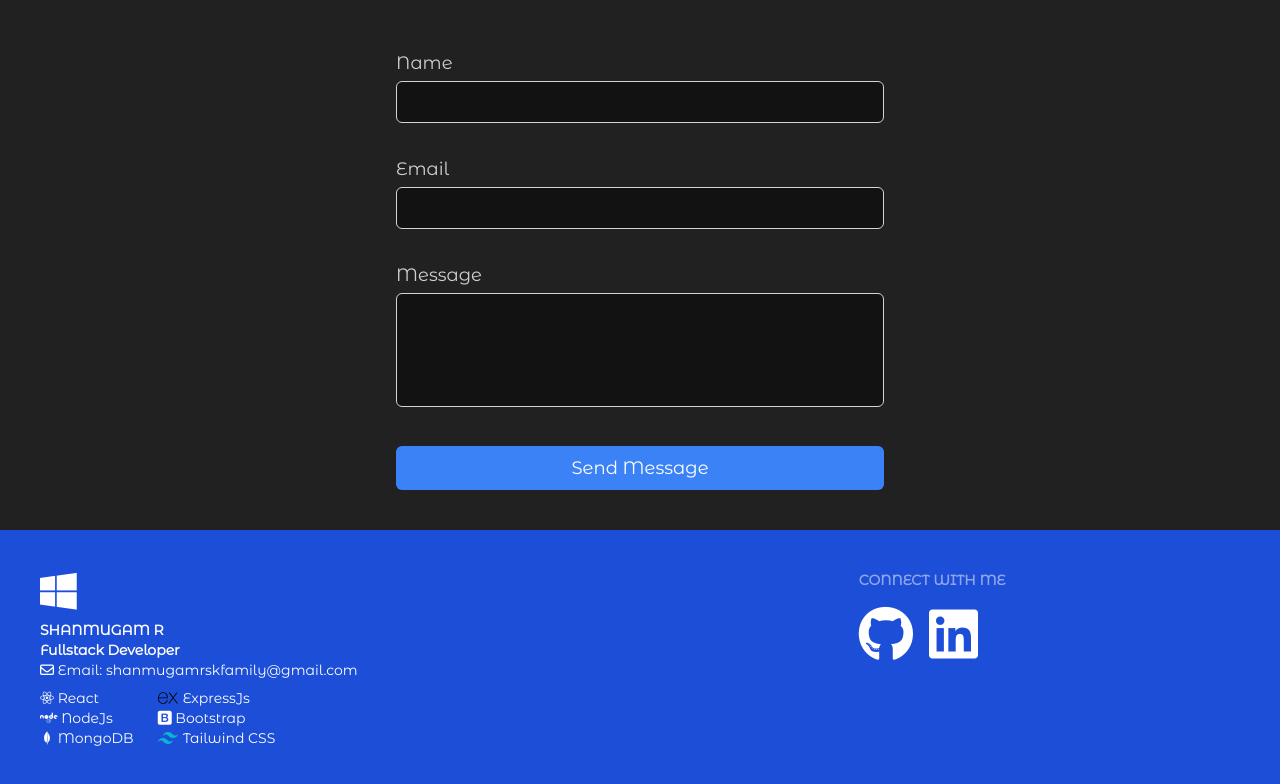
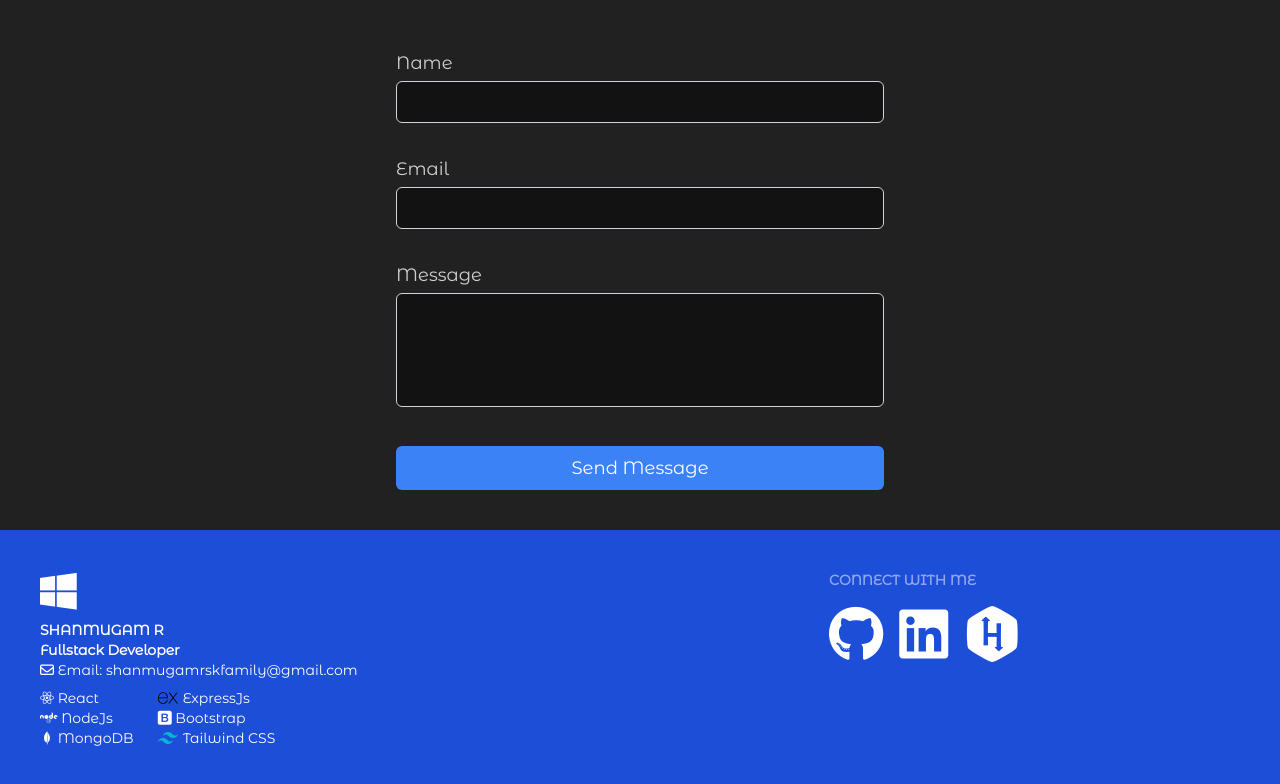
Before and after one commit to Shanmugamrskfamily/my_portfolio, a React (Vite) app: page / in a window 1280 px wide. Shown: the part 3942-4726 px from the top of the page. Built offline with nearby package versions, Linux system fonts and the light colour scheme.

Commit message:
Update Footer.jsx

```diff
--- a/src/components/Footer.jsx
+++ b/src/components/Footer.jsx
@@ -35,6 +35,9 @@ function Footer() {
           <a href="https://www.linkedin.com/in/shanmugamrskfamily/" target="_blank" rel="noopener noreferrer">
             <i className="fa-brands fa-linkedin fa-4x"></i>
           </a>
+          <a href="https://www.hackerrank.com/profile/shanmugamr" target="_blank" rel="noopener noreferrer">
+          <i className="fa-brands fa-hackerrank fa-4x"></i>
+          </a>
         </div>
       </nav>
     </footer>
```
